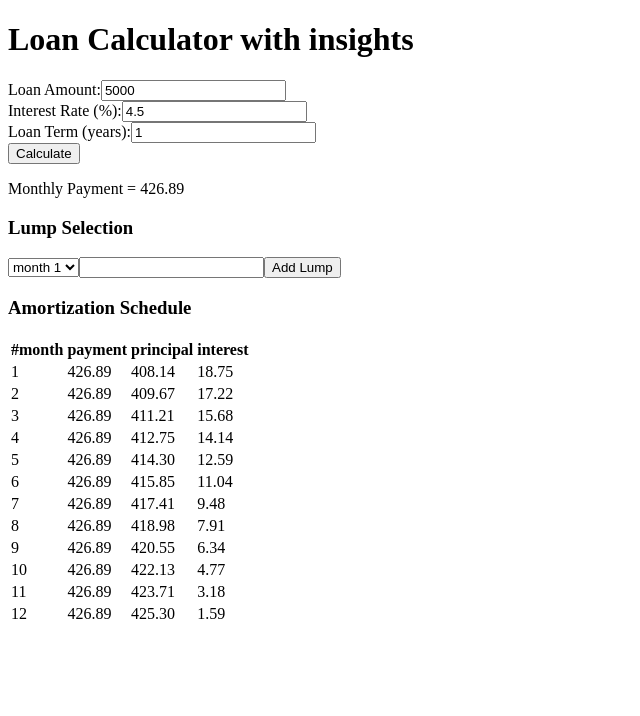
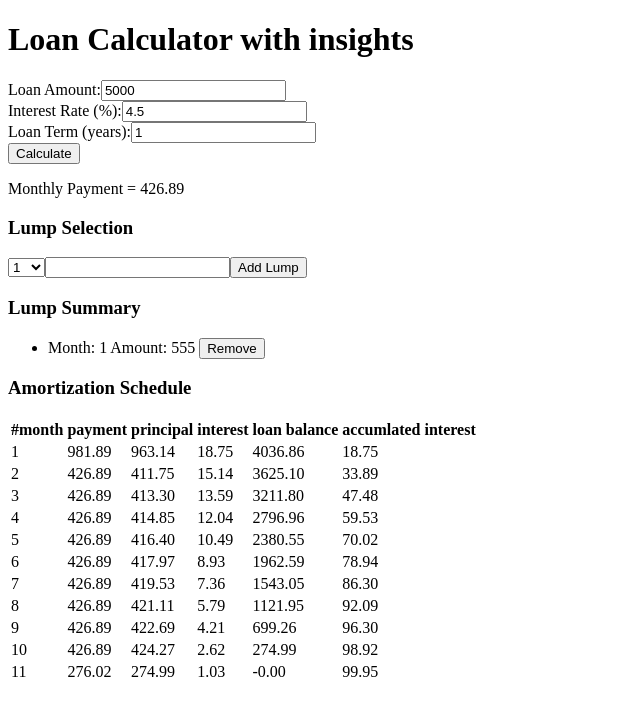
Before and after one commit to sanvirk99/loan-app, a React (Vite) app: page / in a window 1280 px wide. Shown: the top 716 px of the page, without its empty margins (0-640 px from the left). Built offline with nearby package versions, Linux system fonts and the light colour scheme.

Commit message:
lump removal and add, next work on user input verfication implement a test framework to mimic user interaction

```diff
--- a/src/Amortization.jsx
+++ b/src/Amortization.jsx
@@ -28,34 +28,46 @@ function currentMonthPayment(principal,annualInterestRate,months){
 
 }
 
+
+
+
 function calculatePrincipalPaid(total,interest){
 
   return (total-interest);
 }
 
-function arrayFactory(principal, annualInterestRate, loanTermYears){
+
+function arrayFactoryLumps(loan_amount, annualInterestRate, loanTermYears,lumps){
   loanTermYears=Math.floor(loanTermYears)
   let months=loanTermYears*12;
   let arr=[];
-  let payment=currentMonthPayment(principal,annualInterestRate,months)
+  let payment=currentMonthPayment(loan_amount,annualInterestRate,months)
+  let loan_balance=loan_amount;
   let total_interest=0;
-  for(let i=0;i<months;i++){
+  let i=0;
+  while(loan_balance>0){
 
-    if(payment>principal){
-      console.log(principal);
-      payment=currentMonthPayment(principal,annualInterestRate,months-i)
+    if(payment>loan_balance){ //should be triggered when the last payment is less than the principal
+      console.log(loan_balance);
+      payment=currentMonthPayment(loan_balance,annualInterestRate,1)
       console.log(payment);
     }
-    let interest=calculateInterestForMonth(principal,annualInterestRate)
-    let towardsPrincipal=payment-interest;
+
+    //check if there is are lumps for this month
+    let lump=lumps.find((lump)=>lump.month===(i+1))?.amount || 0;
+    let interest=calculateInterestForMonth(loan_balance,annualInterestRate)
+    let towardsPrincipal=payment-interest+lump;
     total_interest+=interest;
-    principal=principal-towardsPrincipal;
-    arr.push(new monthlyPayment(payment,towardsPrincipal,interest,(i+1),principal,total_interest))
-
+    loan_balance=loan_balance-towardsPrincipal;
+    arr.push(new monthlyPayment(payment+lump,towardsPrincipal,interest,(i+1),loan_balance,total_interest))
+    i++;
   }
 
   return arr;
+
+
 }
+
 
 const Amortization = (props) => {
 
@@ -71,10 +83,16 @@ const Amortization = (props) => {
     const lumps=props.lumps; //only read lumps which will change the payments
 
     useEffect(() => {
-        let paymentArray = arrayFactory(loanAmount, interestRate, loanTermYear);
+        let paymentArray = arrayFactoryLumps(loanAmount, interestRate, loanTermYear,lumps);
         console.log(paymentArray);
         setPayments(paymentArray);
-    }, [monthlyPayment]);
+    }, [monthlyPayment,lumps]);
+
+    useEffect(() => {
+
+        //acount the lumps and recalculate the payments
+
+    },[lumps])
 
     return (
         <div>
@@ -86,15 +104,19 @@ const Amortization = (props) => {
                         <th>payment</th>
                         <th>principal</th>
                         <th>interest</th>
+                        <th>loan balance</th>
+                        <th>accumlated interest</th>
                     </tr>
                 </thead>
                 <tbody>
                     {payments.map((item) => (
                         <tr key={item.month}>
                             <td>{item.month}</td>
-                            <td>{item.payment.toFixed(2)}</td>
+                            <td>{(item.payment).toFixed(2)}</td>
                             <td>{item.principal.toFixed(2)}</td>
-                            <td>{item.interest.toFixed(2)}</td>
+                            <td>{(item.interest).toFixed(2)}</td>
+                            <td>{(item.loan_balance).toFixed(2)}</td>
+                            <td>{(item.interest_paid).toFixed(2)}</td>
                         </tr>
                     ))}
                 </tbody>
--- a/src/App.jsx
+++ b/src/App.jsx
@@ -77,50 +77,50 @@ import LumpSelection from './LumpSelection'
 
 
 // //check boundries
-// function lumpArrayFactory(arr,month,lump,interestRate){
+function lumpArrayFactory(arr,month,lump,interestRate){
 
-//   //copy the array < then the month , update amounts
-//   const sliceArr=arr.slice(0,month-1).map(item => {
-//     return{...item}
-//   })
-//   console.log('lump factory')
-//   console.log(arr);
-//   console.log(month)
-//   console.log(sliceArr)
-//   console.log(sliceArr[sliceArr.length-1].loan_balance)
+  //copy the array < then the month , update amounts
+  const sliceArr=arr.slice(0,month-1).map(item => {
+    return{...item}
+  })
+  console.log('lump factory')
+  console.log(arr);
+  console.log(month)
+  console.log(sliceArr)
+  console.log(sliceArr[sliceArr.length-1].loan_balance)
 
-//   //create the new payment and adjust the balacne for the nth month
-//   //create the next based on the this month unitil balacne 0
+  //create the new payment and adjust the balacne for the nth month
+  //create the next based on the this month unitil balacne 0
 
-//   const lastItem = arr[sliceArr.length];
-//   let newTranscation = new monthlyPayment(lastItem.payment + Number(lump), lastItem.principal + Number(lump), lastItem.interest, lastItem.month, lastItem.loan_balance - lump, lastItem.total_interest);
-//   sliceArr.push(newTranscation);
+  const lastItem = arr[sliceArr.length];
+  let newTranscation = new monthlyPayment(lastItem.payment + Number(lump), lastItem.principal + Number(lump), lastItem.interest, lastItem.month, lastItem.loan_balance - lump, lastItem.total_interest);
+  sliceArr.push(newTranscation);
 
-//   let payment=arr[0].payment //keeping same payment
+  let payment=arr[0].payment //keeping same payment
 
-//   while(sliceArr[sliceArr.length-1].loan_balance>0){
+  while(sliceArr[sliceArr.length-1].loan_balance>0){
 
-//     let last=sliceArr[sliceArr.length-1];
-//     let monthLeft=arr.length-last.month;
-//     if(payment>last.loan_balance){
-//       console.log(last.loan_balancel);
-//       payment=currentMonthPayment(last.loan_balance,interestRate,1)
-//       console.log(payment);
-//     }
-//     let interest=calculateInterestForMonth(last.loan_balance,interestRate);
-//     let paidToPrincipal=payment-interest;
-//     newTranscation=new monthlyPayment(payment,paidToPrincipal,interest,last.month+1,last.loan_balance-paidToPrincipal,last.total_interest+interest);
-//     sliceArr.push(newTranscation);
+    let last=sliceArr[sliceArr.length-1];
+    let monthLeft=arr.length-last.month;
+    if(payment>last.loan_balance){
+      console.log(last.loan_balancel);
+      payment=currentMonthPayment(last.loan_balance,interestRate,1)
+      console.log(payment);
+    }
+    let interest=calculateInterestForMonth(last.loan_balance,interestRate);
+    let paidToPrincipal=payment-interest;
+    newTranscation=new monthlyPayment(payment,paidToPrincipal,interest,last.month+1,last.loan_balance-paidToPrincipal,last.total_interest+interest);
+    sliceArr.push(newTranscation);
 
 
 
-//   }
+  }
 
-//   console.log(sliceArr)
-//   return sliceArr
+  console.log(sliceArr)
+  return sliceArr
 
 
-// }
+}
 
 
 // const List = (props) => {
--- a/src/LumpSelection.jsx
+++ b/src/LumpSelection.jsx
@@ -17,11 +17,17 @@ const LumpSelection = (props) => {
     const setLumps=props.setLumps;
     const payments=props.payments;
 
+
+
     useEffect(() => {
 
-        //when payments modified, need lumps no longer taken into account should be removed
+     //when payments modified, need lumps no longer taken into account should be removed
 
-    },[payments])
+
+     //for testing populate lumps
+     setLumps([new lumpObject(1,555)])
+
+    },[])
 
 
     //just create new month if the month already exists
@@ -34,6 +40,18 @@ const LumpSelection = (props) => {
         let temp=[...lumps];
         let month=parseInt(event.target.lumpSelection.value);
         let amount=Number(event.target.lumpAmount.value);
+
+        if(temp.find((lump)=>lump.month===month)){
+            console.log('month already exists')
+
+            //prompt message which disapears after 3 seconds
+            //choice update
+            let index=temp.findIndex((lump)=>lump.month===month);
+            temp[index].amount+=amount;
+            setLumps(temp);
+            return;
+        }
+
         temp.push(new lumpObject(month,amount))
         setLumps(temp);
 
@@ -55,10 +73,9 @@ const LumpSelection = (props) => {
             <h3> Lump Selection</h3>
             <form onSubmit={handleSubmit}>
             <select name='lumpSelection' id='lumpSelection'>
-                <option value='1'>month 1</option>
-                <option value='2'>month 2</option>
-                <option value='3'>month 3</option>
-                <option value='4'>month 4</option>
+                {payments.map((payment,index) => {
+                    return <option key={payment.month} value={payment.month}> {payment.month}</option>
+                })}
             </select>
             <input type='number' name='lumpAmount' id='lumpAmount' />
             <button> Add Lump</button>
```
